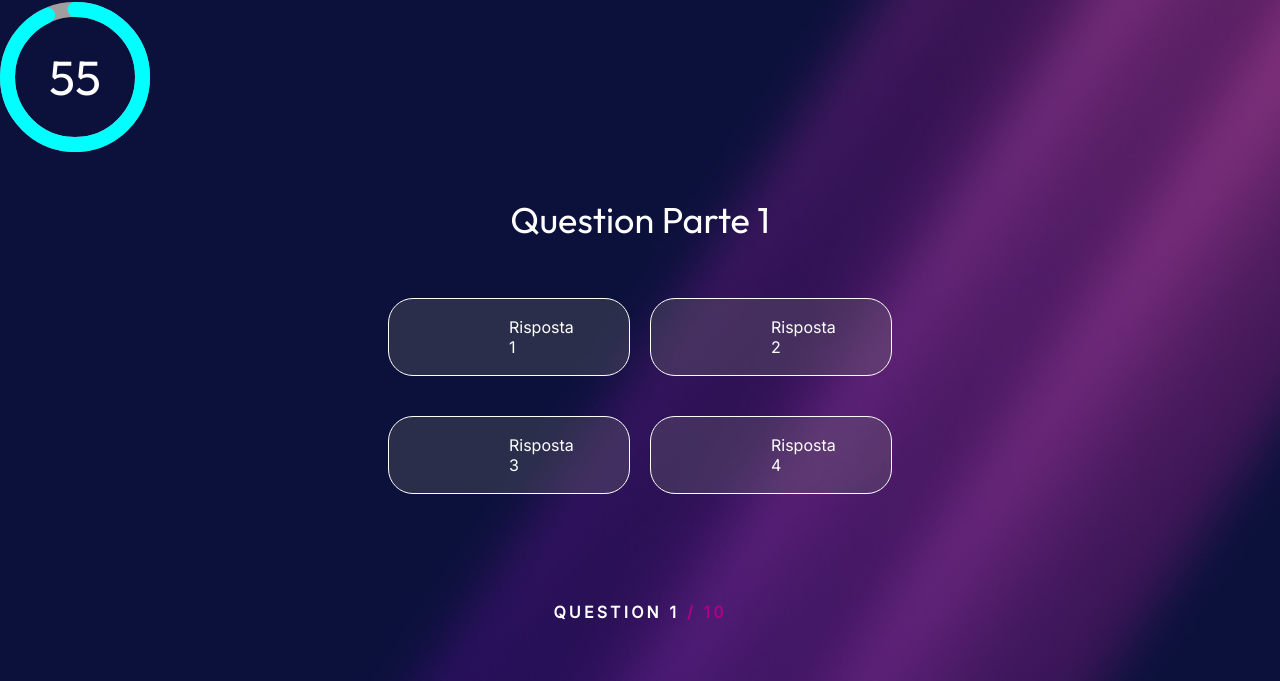
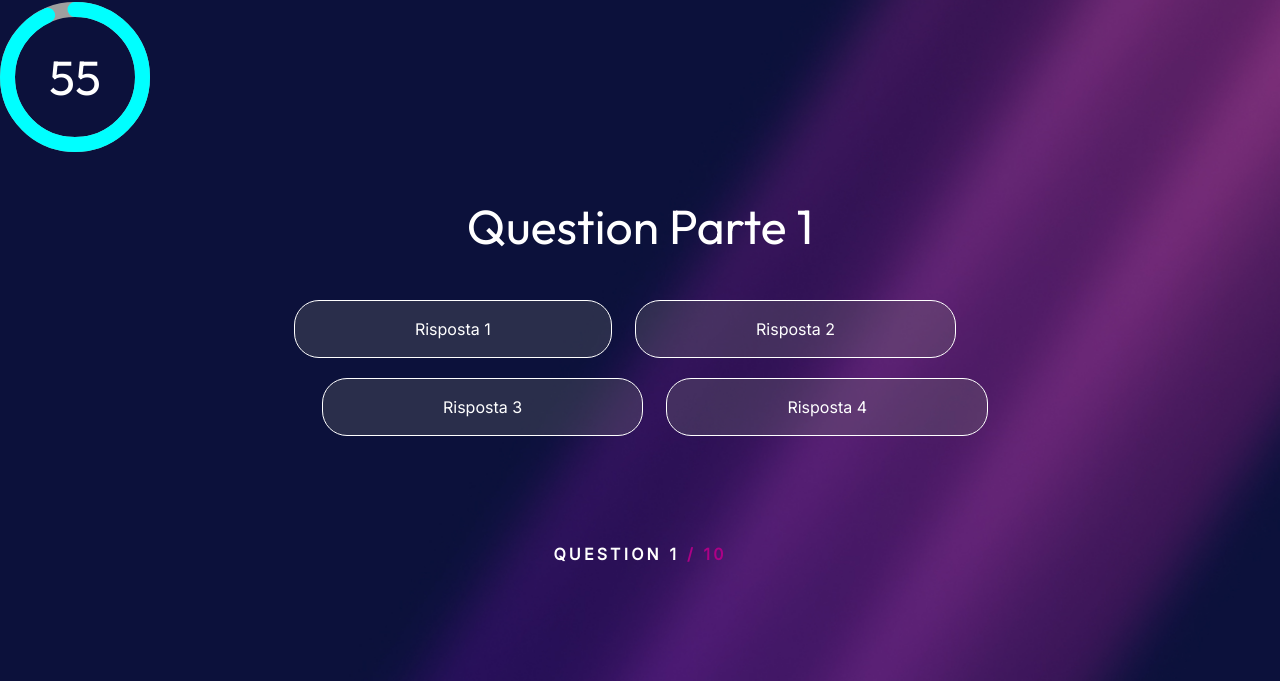
Before and after one commit to lucabrr/progetto-gruppo6, a plain HTML site: page project/questions.html in a window 1280 px wide. Shown: the part 119-800 px from the top of the page. Drawn offline with Linux system fonts and the light colour scheme; no server answers.

Commit message:
adjustment

```diff
--- a/project/css/question-style.css
+++ b/project/css/question-style.css
@@ -30,32 +30,39 @@ img {
 
 #contenitoreDomanda {
     color: white;
-    font-size: 36px;
-    margin-bottom: 50px;
+    font-size: 48px;
+    margin-bottom: 40px;
     text-align: center;
-    padding: 0 100px;
+}
+
+#contenitoreDomanda .seconda-parte {
+    display: block;
+    color: white;
+    font-size: 60px;
+    font-weight: bold;
 }
 
 #contenitoreRisposte {
     display: flex;
     justify-content: center;
     flex-wrap: wrap;
-}
-
-#contenitoreRisposte {
-
     margin-bottom: 100px;
 }
 
 .risposte-1 {
-    display: flex;
-    justify-content: center;
+    margin-right: 30px;
+}
+
+.risposte-2 {
+    margin-left: 30px;
+}
+
+#domanda1 {
     margin-bottom: 20px;
 }
 
-.risposte-2 {
-    display: flex;
-    justify-content: center;
+#domanda3 {
+    margin-bottom: 20px;
 }
 
 .risposte {
@@ -69,8 +76,6 @@ img {
     margin: 10px;
     font-family: 'Inter', sans-serif;
     cursor: pointer;
-    width: 30%;
-    text-align: center;
 }
 
 .risposte:hover {
```
